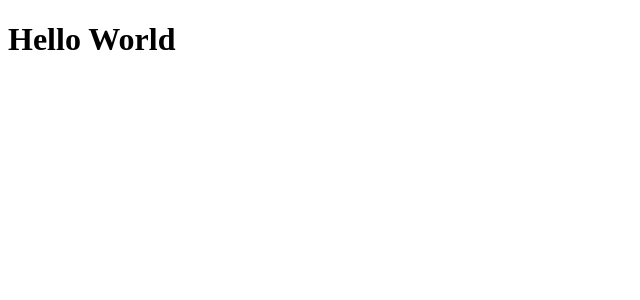
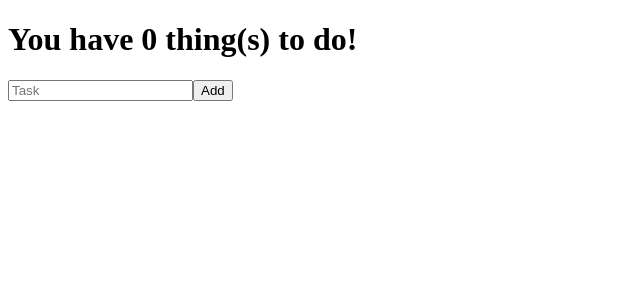
Before and after one commit to Achan81/to-do-list, a React (Create React App) app: page / in a window 1280 px wide. Shown: the top 300 px of the page, without its empty margins (0-640 px from the left). Built offline with nearby package versions, Linux system fonts and the light colour scheme.

Commit message:
basic functions built - now to fix bugs and add delete function

```diff
--- a/src/App.js
+++ b/src/App.js
@@ -1,5 +1,45 @@
+import React from 'react'
+import { v4 as uuid } from 'uuid'
+
 function App() {
-  return <h1>Hello World</h1>
+  const [todos, setTodos] = React.useState([
+  // { task: 'Build a todo app', completed: false, id: uuid() }
+  ])
+
+  const [newTodo, setNewTodo] = React.useState('') // console.log('current todos', todos)
+
+  const handleSubmit = (e) => {
+    e.preventDefault() // console.log('submitting', newTodo)
+    const createdTodo = {
+      task: newTodo,
+      completed: false,
+      id: uuid(),
+    }
+    setTodos([...todos, createdTodo]) //add todo to the end of the list
+    setNewTodo('') //this will revert the input box back to its original start point.
+  }
+
+  const handleChange = (e) => { // console.log('typing', e.target.value)
+    setNewTodo(e.target.value)
+  }
+
+  return (
+    <main>
+      <h1>You have {todos.length} thing(s) to do!</h1>
+      {/* rerendered to show how my Todos there are */}
+      <ul>
+        {todos.map(todo => (
+          <li key={todo.id}>{todo.task}</li>
+        ))}
+      </ul>
+
+      <form onSubmit={handleSubmit}>
+        <input placeholder="Task" onChange={handleChange} value={newTodo} />
+        {/* controlled input - by adding value key*/}
+        <button>Add</button>
+      </form>
+    </main>
+  )
 }
 
 export default App
```
Also changed, not shown: 1 other file (tests, documents, lock files or other folders).
